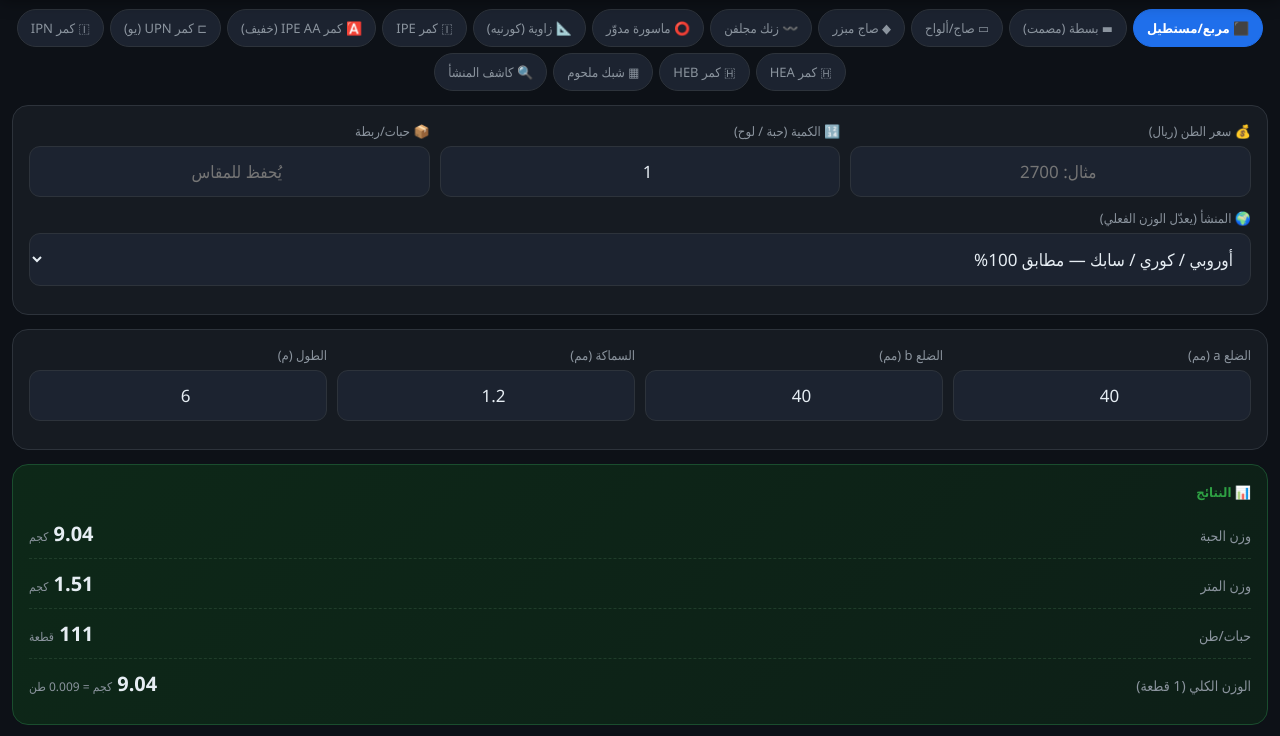
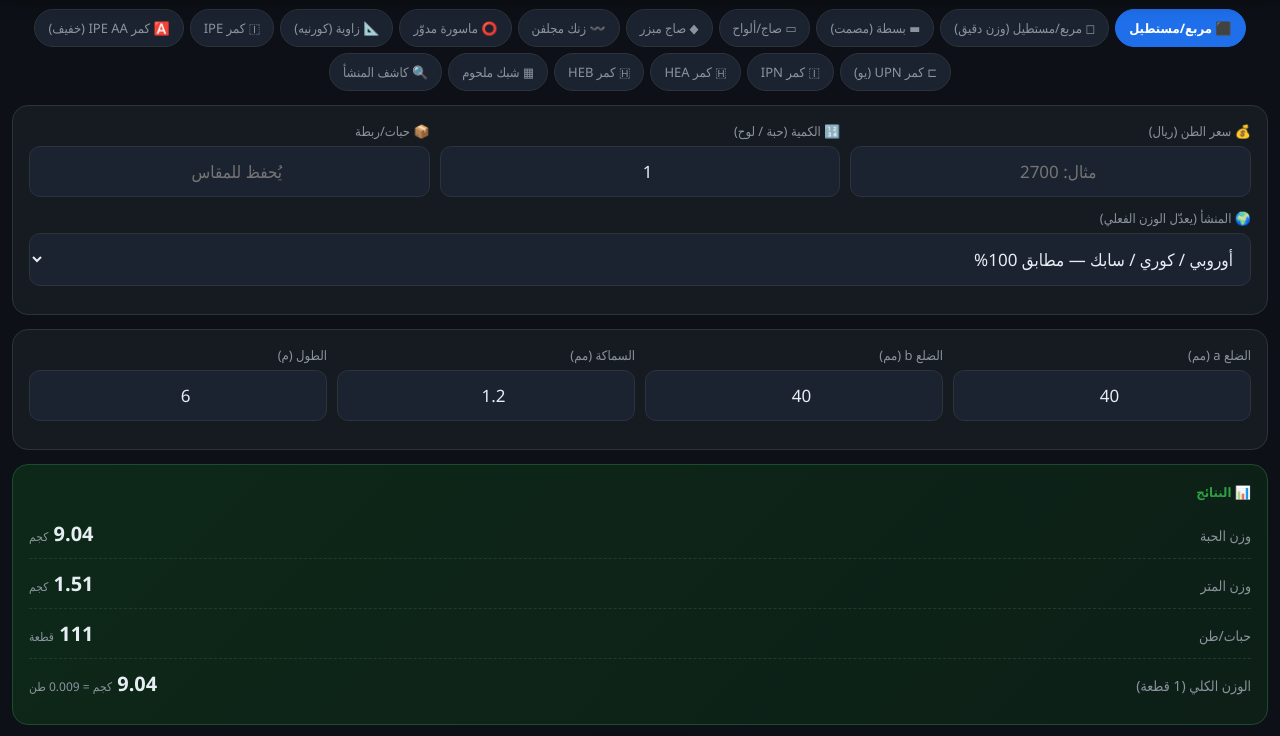
Before and after one commit to aldioli/beework-site, a plain HTML site: page steel/index.html in a window 1280 px wide. Shown: the part 79-815 px from the top of the page. Drawn offline with Linux system fonts and the light colour scheme.

Commit message:
إضافة تبويب مربع/مستطيل (وزن دقيق) بطرح الأركان

```diff
--- a/steel/index.html
+++ b/steel/index.html
@@ -199,6 +199,17 @@ const SHAPES = {
     perM:v=> 2*(v.a+v.b)*v.t*7.85/1000,
     desc:v=> `مربع/مستطيل ${v.a}×${v.b} سماكة ${v.t} طول ${v.L}م`
   },
+  rect2:{ name:"مربع/مستطيل (وزن دقيق)", icon:"◻", origin:true,
+    fields:[
+      {id:"a",label:"الضلع a (مم)",val:"40"},
+      {id:"b",label:"الضلع b (مم)",val:"80"},
+      {id:"t",label:"السماكة (مم)",val:"2"},
+      {id:"L",label:"الطول (م)",val:"6"},
+    ],
+    /* المعادلة الدقيقة: تطرح الأركان الأربعة (4t) فلا تُحسب مرتين */
+    perM:v=> (2*(v.a+v.b) - 4*v.t)*v.t*7.85/1000,
+    desc:v=> `مربع/مستطيل (دقيق) ${v.a}×${v.b} سماكة ${v.t} طول ${v.L}م`
+  },
   flat:{ name:"بسطة (مصمت)", icon:"▬", origin:true,
     fields:[
       {id:"a",label:"العرض (مم)",val:"40"},
@@ -383,7 +394,7 @@ function val(id){ const e=document.getElementById(id); return e?e.value:""; }
 /* ===== ذاكرة حبات الربطة (تتعلّم من إدخال المستخدم لكل مقاس) ===== */
 function bundleKey(cur,v){
   const s=SHAPES[cur];
-  if(cur==="rect"||cur==="angle") return cur+"|"+(v.a||"")+"x"+(v.b||"");
+  if(cur==="rect"||cur==="rect2"||cur==="angle") return cur+"|"+(v.a||"")+"x"+(v.b||"");
   if(cur==="flat") return "flat|"+(v.a||"");
   if(cur==="pipe") return "pipe|"+(v.bsp||"");
   if(s&&s.table) return cur+"|"+(v.size||"");
```
